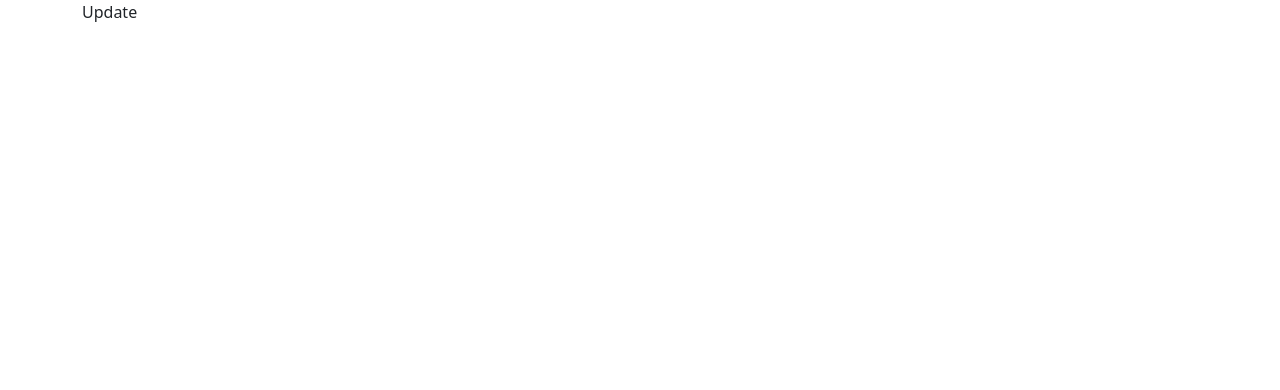
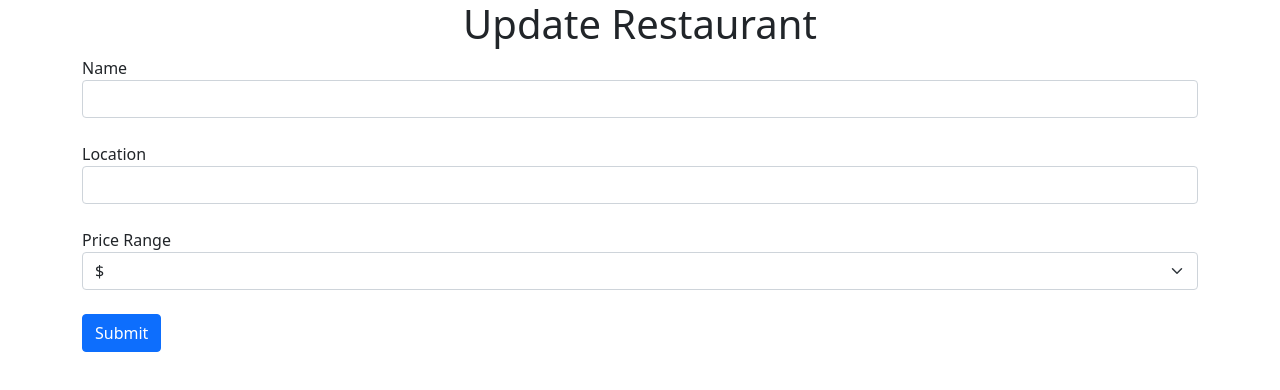
Before and after one commit to atekron/tutorial-pern-stack-yelp-clone, a React (Create React App) app in the folder client/: page /restaurants/1/update in a window 1280 px wide. Shown: the top 390 px of the page. Built offline with nearby package versions, Linux system fonts and the light colour scheme.

Commit message:
working on update functionality

```diff
--- a/client/src/components/AddRestaurant.js
+++ b/client/src/components/AddRestaurant.js
@@ -17,7 +17,6 @@ const AddRestaurant = () => {
         price_range: priceRange,
       });
       addRestaurant(response.data.data.restaurant);
-      console.log(response);
     } catch (error) {
       console.log(error);
     }
@@ -70,7 +69,6 @@ const AddRestaurant = () => {
           </button>
         </div>
       </form>
-      <h1>{priceRange}</h1>
     </div>
   );
 };
--- a/client/src/components/RestaurantsList.js
+++ b/client/src/components/RestaurantsList.js
@@ -1,9 +1,12 @@
 import React, { useEffect, useContext } from "react";
 import RestaurantFinder from "../apis/RestaurantFinder";
 import { RestaurantsContext } from "../context/RestaurantsContext";
+import { useHistory } from "react-router-dom";
 
 const RestaurantsList = (props) => {
   const { restaurants, setRestaurants } = useContext(RestaurantsContext);
+  let history = useHistory();
+
   useEffect(() => {
     const fetchData = async () => {
       try {
@@ -18,14 +21,17 @@ const RestaurantsList = (props) => {
 
   const handleDelete = async (id) => {
     try {
-      const response = await RestaurantFinder.delete(`/${id}`);
+      await RestaurantFinder.delete(`/${id}`);
       setRestaurants(restaurants.filter((restaurant) => restaurant.id !== id));
     } catch (error) {
       console.log(error);
     }
   };
 
-  console.log(restaurants);
+  const handleUpdate = (id) => {
+    history.push(`/restaurants/${id}/update`);
+  };
+
   return (
     <div className="list-group">
       <table className="table table-hover table-dark">
@@ -48,7 +54,12 @@ const RestaurantsList = (props) => {
                 <td>{"$".repeat(restaurant.price_range)}</td>
                 <td>Rating</td>
                 <td>
-                  <button className="btn btn-warning">Update</button>
+                  <button
+                    onClick={() => handleUpdate(restaurant.id)}
+                    className="btn btn-warning"
+                  >
+                    Update
+                  </button>
                 </td>
                 <td>
                   <button
--- /dev/null
+++ b/client/src/components/UpdateRestaurant.js
@@ -0,0 +1,40 @@
+import React from "react";
+import { useParams } from "react-router-dom";
+
+const UpdateRestaurant = (props) => {
+  const { id } = useParams();
+  console.log(id);
+
+  return (
+    <div>
+      <form>
+        <div className="form-group mb-4">
+          <label htmlFor="name">Name</label>
+          <input type="text" id="name" className="form-control" />
+        </div>
+        <div className="form-group mb-4">
+          <label htmlFor="location">Location</label>
+          <input type="text" id="location" className="form-control" />
+        </div>
+        <div className="form-group mb-4">
+          <label htmlFor="price_range">Price Range</label>
+          <select
+            id="price_range"
+            className="custom-select form-select"
+            // value="default"
+            // onChange={(e) => setPriceRange(e.target.value)}
+          >
+            <option value="1">$</option>
+            <option value="2">$$</option>
+            <option value="3">$$$</option>
+            <option value="4">$$$$</option>
+            <option value="5">$$$$$</option>
+          </select>
+        </div>
+        <button className="btn btn-primary">Submit</button>
+      </form>
+    </div>
+  );
+};
+
+export default UpdateRestaurant;
--- a/client/src/context/RestaurantsContext.js
+++ b/client/src/context/RestaurantsContext.js
@@ -4,6 +4,7 @@ export const RestaurantsContext = createContext();
 
 export const RestaurantsContextProvider = (props) => {
   const [restaurants, setRestaurants] = useState([]);
+
   const addRestaurant = (restaurant) => {
     setRestaurants([...restaurants, restaurant]);
   };
--- a/client/src/routes/RestaurantUpdate.js
+++ b/client/src/routes/RestaurantUpdate.js
@@ -1,7 +1,13 @@
 import React from "react";
+import UpdateRestaurant from "../components/UpdateRestaurant";
 
 const RestaurantUpdate = () => {
-  return <div>Update</div>;
+  return (
+    <div>
+      <h1 className="text-center">Update Restaurant</h1>
+      <UpdateRestaurant />
+    </div>
+  );
 };
 
 export default RestaurantUpdate;
```
